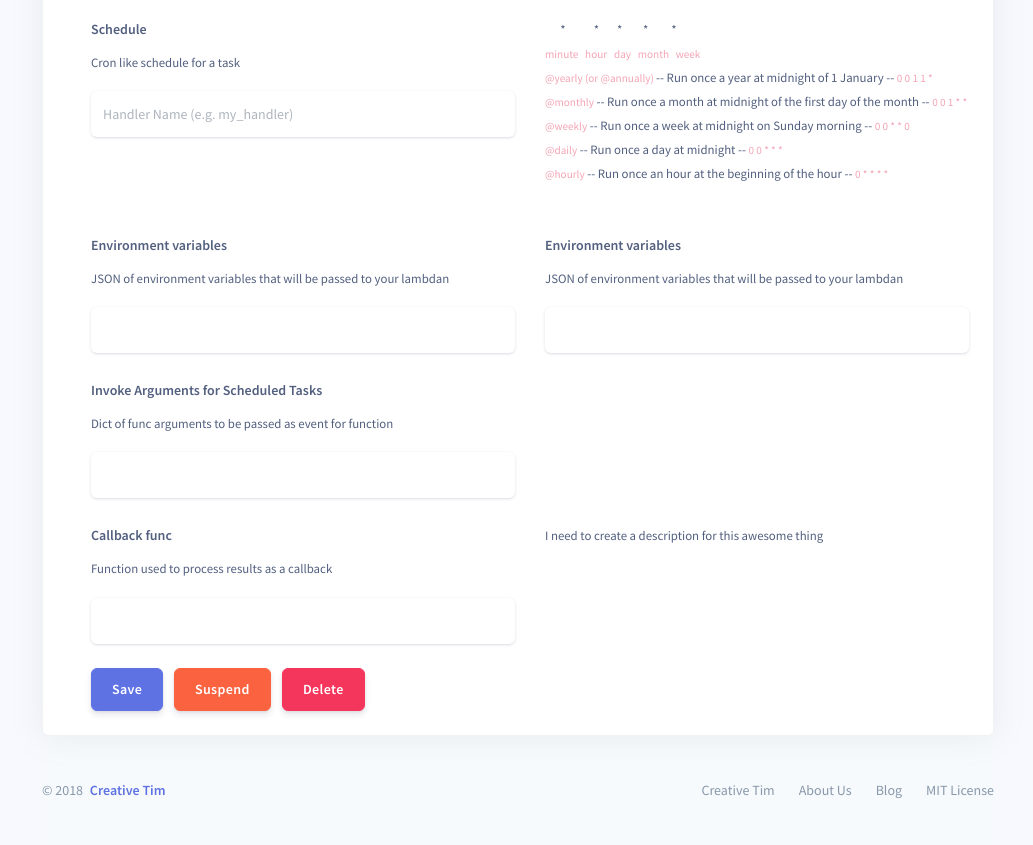
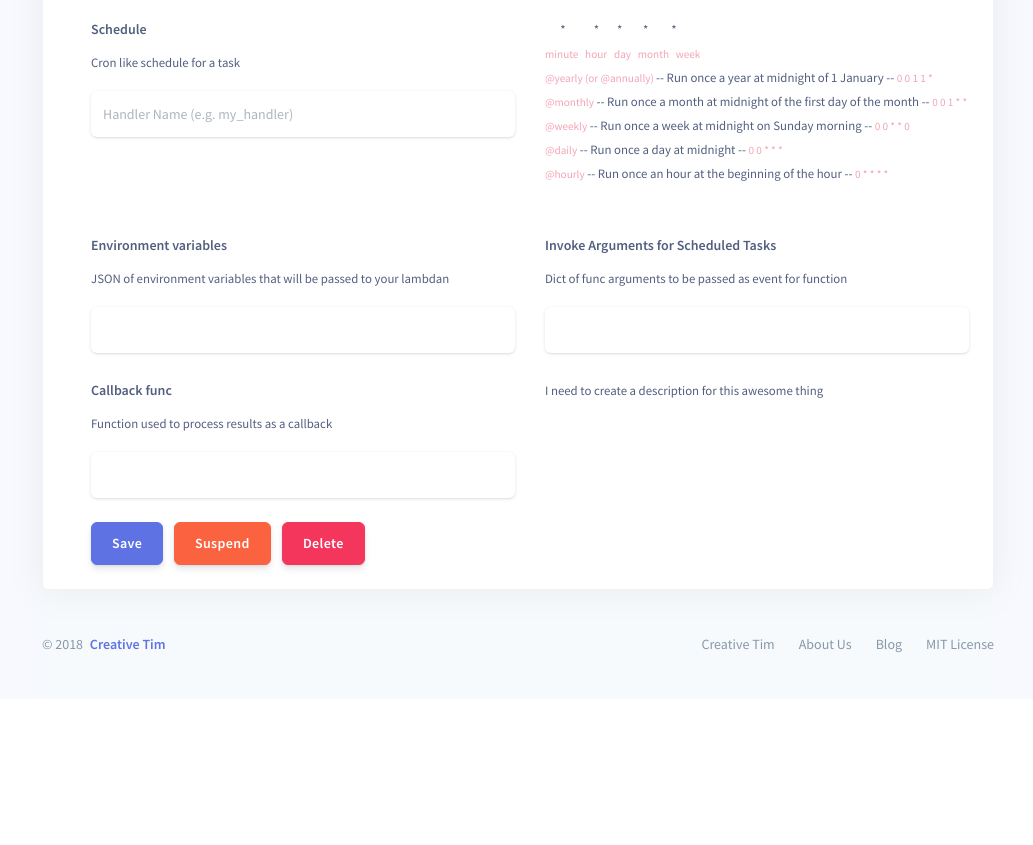
Before and after one commit to carrier-io/galloper, a Flask app: page /task/1 in a window 1280 px wide. Shown: the part 1199-2044 px from the top of the page, without its empty margins (247-1280 px from the left). After the commit the page ends 1852 px from the top, so only its background shows below. Run offline with Flask 2, Linux system fonts and the light colour scheme; data that the repository does not hold is empty; some libraries are stand-ins or nearby versions.

Commit message:
cleaning up

```diff
--- a/galloper/templates/lambdas/task.html
+++ b/galloper/templates/lambdas/task.html
@@ -159,13 +159,6 @@
                     </div>
                     <div class="col-lg-6">
                       <div class="form-group">
-                        <label class="form-control-label" for="task_args">Environment variables</label>
-                        <p><small>JSON of environment variables that will be passed to your lambdan</small></p>
-                        <input type="text" id="env_vars" class="form-control form-control-alternative" placeholder="" value="{{ task.env_vars }}">
-                      </div>
-                    </div>
-                    <div class="col-lg-6">
-                      <div class="form-group">
                         <label class="form-control-label" for="task_args">Invoke Arguments for Scheduled Tasks</label>
                         <p><small>Dict of func arguments to be passed as event for function</small></p>
                         <input type="text" id="task_args" class="form-control form-control-alternative" placeholder="" value="{{ task.func_args }}">
```
